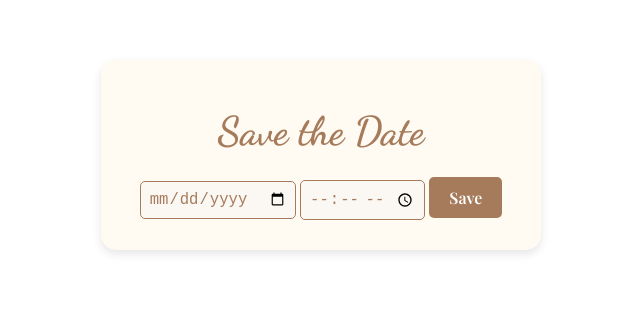
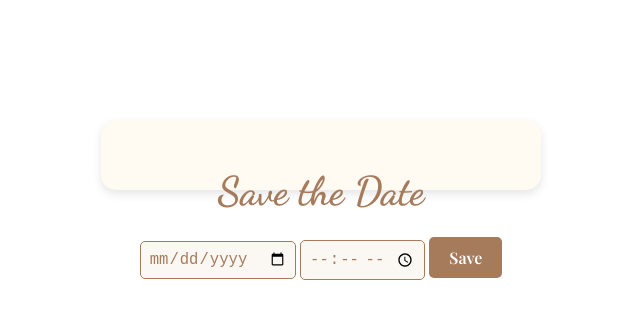
Before and after one commit to rasha1508/save-the-date-2, a plain HTML site: page index.html in a window 1280 px wide. Shown: the part 245-564 px from the top of the page, without its empty margins (319-959 px from the left). Drawn offline with nearby package versions, Linux system fonts and the light colour scheme.

Commit message:
index.html

```diff
--- a/index.html
+++ b/index.html
@@ -30,6 +30,7 @@
         width: 100%;
         max-width: 400px;
         margin: 10px;
+        height: 30px;
       }
 
       h1 {
```
